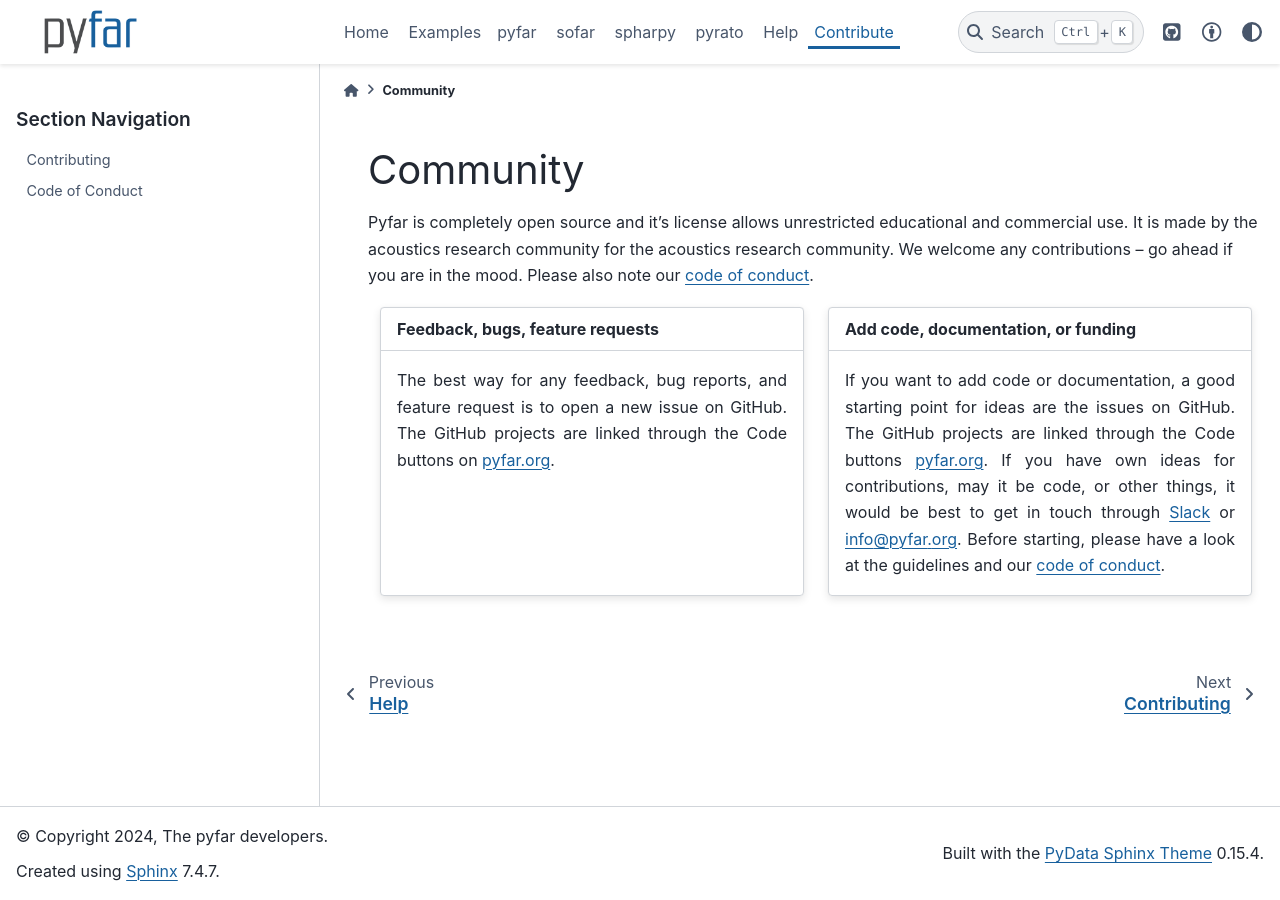
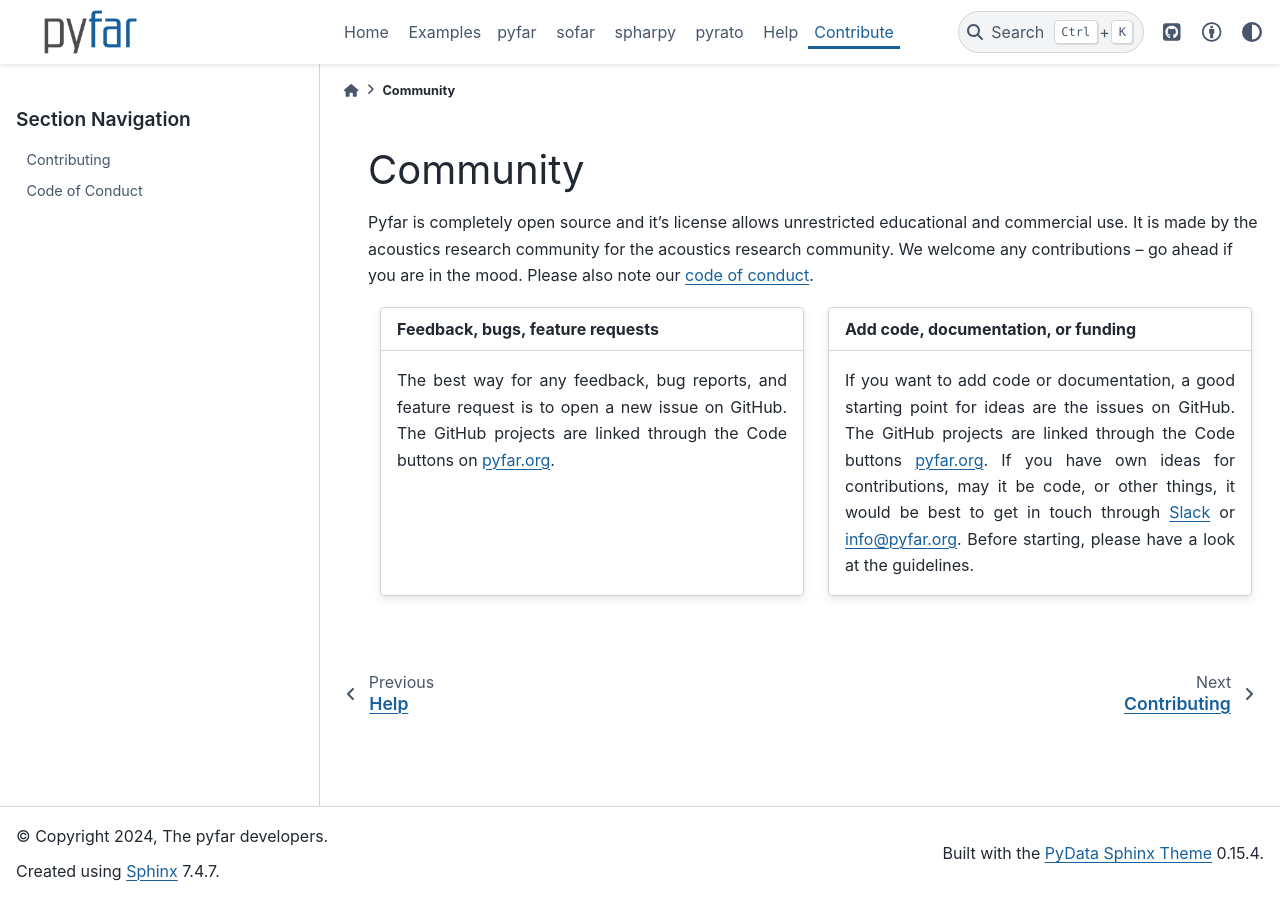
Before and after one commit to pyfar/gallery, a Sphinx documentation site: the page built from docs/community/index.rst, in a window 1280 px wide. Built offline with Sphinx 7.4.7 and the PyData theme 0.15.4, drawn with Linux system fonts in a browser that asks for light colours; pages that are not in the unit, such as notebooks, are missing from menus.

Commit message:
Refactor: remove second link

```diff
--- a/docs/community/index.rst
+++ b/docs/community/index.rst
@@ -30,7 +30,7 @@ community for the acoustics research community. We welcome any contributions
       are the issues on GitHub. The GitHub projects are linked through the
       Code buttons `pyfar.org <https://pyfar.org>`_. If you have own ideas for contributions, may it be
       code, or other things, it would be best to get in touch through `Slack <https://join.slack.com/t/pyfar/shared_invite/zt-2eacdhww2-iUiPnh_wuqg2zD939wL4kw>`_
-      or info@pyfar.org. Before starting, please have a look at the guidelines and our `code of conduct`_.
+      or info@pyfar.org. Before starting, please have a look at the guidelines.
 
 |
 
```
